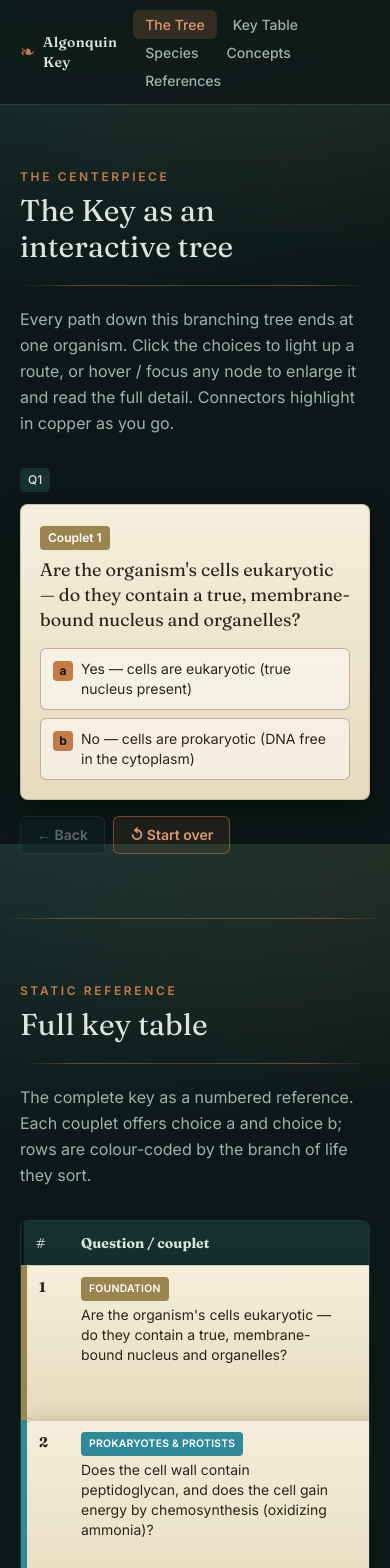
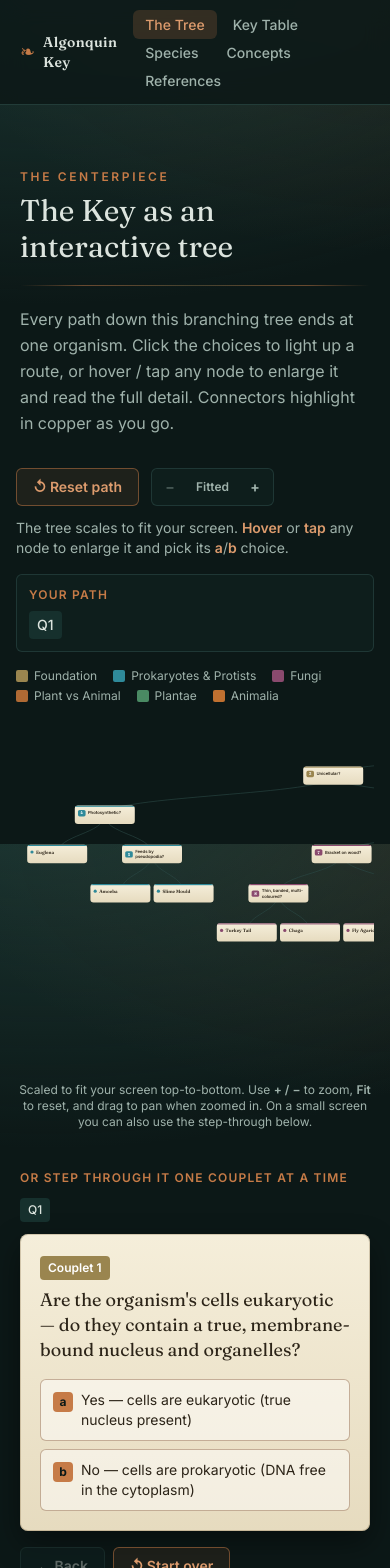
Before and after one commit to IshaanD-RX6600/dichotomous-key, a Next.js app: page / in a window 390 px wide. Shown: the top 1568 px of the page. Built offline with nearby package versions, Linux system fonts and the light colour scheme.

Commit message:
Improve KeySection and KeyTree components for better responsiveness and user interaction

```diff
--- a/components/KeySection.tsx
+++ b/components/KeySection.tsx
@@ -18,18 +18,26 @@ export default function KeySection({
           <SectionHeading
             eyebrow="The centerpiece"
             title="The Key as an interactive tree"
-            lead="Every path down this branching tree ends at one organism. <b>Click</b> the choices to light up a route, or <b>hover / focus</b> any node to enlarge it and read the full detail. Connectors highlight in copper as you go."
+            lead="Every path down this branching tree ends at one organism. <b>Click</b> the choices to light up a route, or <b>hover / tap</b> any node to enlarge it and read the full detail. Connectors highlight in copper as you go."
           />
         </Reveal>
+      </div>
 
-        <Reveal delay={0.1}>
-          <div className="mt-8 hidden md:block">
-            <KeyTree nodes={nodes} organisms={organisms} />
-          </div>
-          <div className="mt-8 md:hidden">
-            <MobileKeyStepper nodes={nodes} organisms={organisms} />
-          </div>
-        </Reveal>
+      {/* The tree canvas gets a wider container than the text column so it can
+          render larger. It works on every device: it fits fully on bigger
+          screens and becomes pannable on small ones. */}
+      <Reveal delay={0.1} className="mt-8">
+        <div className="mx-auto max-w-[1700px] px-4 md:px-8">
+          <KeyTree nodes={nodes} organisms={organisms} />
+        </div>
+      </Reveal>
+
+      {/* Small screens also get the simpler linear step-through. */}
+      <div className="section-shell mt-10 md:hidden">
+        <p className="mb-3 text-xs font-semibold uppercase tracking-widest text-copper">
+          Or step through it one couplet at a time
+        </p>
+        <MobileKeyStepper nodes={nodes} organisms={organisms} />
       </div>
     </section>
   );
--- a/components/KeyTree.tsx
+++ b/components/KeyTree.tsx
@@ -15,6 +15,7 @@ const NODE_H = 46; // compact node box height
 const SLOT_W = 158; // horizontal distance between adjacent leaf columns
 const LEVEL_H = 98; // vertical distance between tree levels
 const PAD = 28; // padding around the diagram so nothing clips at the edges
+const MIN_SCALE = 0.4; // never shrink below this; smaller screens pan instead
 
 export default function KeyTree({
   nodes,
@@ -39,6 +40,7 @@ export default function KeyTree({
   // optional manual multiplier on top (1 = fully fitted, the default).
   const shellRef = useRef<HTMLDivElement>(null);
   const [fitScale, setFitScale] = useState(0.4);
+  const [fitsToScreen, setFitsToScreen] = useState(true);
   const [zoom, setZoom] = useState(1);
 
   /* Layout: each leaf gets its own column (x); each parent sits at the mean x
@@ -79,9 +81,13 @@ export default function KeyTree({
     if (!el) return;
     const compute = () => {
       const availW = el.clientWidth - 8;
-      if (availW <= 0) return; // hidden (e.g. mobile) — keep last value
-      const availH = Math.max(320, Math.min(window.innerHeight * 0.74, 780));
-      setFitScale(Math.min(1, availW / width, availH / height));
+      if (availW <= 0) return; // not laid out yet — keep last value
+      const availH = Math.max(300, Math.min(window.innerHeight * 0.8, 820));
+      const raw = Math.min(availW / width, availH / height); // scale to fully fit
+      // Never shrink below a legible minimum; on very small screens the tree
+      // becomes pannable at MIN_SCALE instead of an unreadable speck.
+      setFitScale(Math.min(1, Math.max(raw, MIN_SCALE)));
+      setFitsToScreen(raw >= MIN_SCALE);
     };
     compute();
     const ro = new ResizeObserver(compute);
@@ -95,6 +101,9 @@ export default function KeyTree({
 
   const scale = fitScale * zoom;
   const zoomedIn = zoom > 1.001;
+  // When the tree can't fully fit legibly (small screens) or the user zoomed
+  // in, make the canvas pannable instead of clipping it.
+  const panning = zoomedIn || !fitsToScreen;
 
   const pathTo = (id: string): string[] => {
     const parent: Record<string, string> = {};
@@ -183,7 +192,7 @@ export default function KeyTree({
           <button className={btnZoom} onClick={() => setZoom((z) => Math.min(3, +(z + 0.25).toFixed(2)))} disabled={zoom >= 3} aria-label="Zoom in" title="Zoom in">+</button>
         </div>
         <p className="text-sm text-cream-dim">
-          The whole tree fits the screen. <b className="text-copper-soft">Hover</b> or <b className="text-copper-soft">focus</b> any node to enlarge it and pick its <b className="text-copper-soft">a</b>/<b className="text-copper-soft">b</b> choice.
+          The tree scales to fit your screen. <b className="text-copper-soft">Hover</b> or <b className="text-copper-soft">tap</b> any node to enlarge it and pick its <b className="text-copper-soft">a</b>/<b className="text-copper-soft">b</b> choice.
         </p>
       </div>
 
@@ -221,15 +230,12 @@ export default function KeyTree({
         ))}
       </div>
 
-      {/* Full-bleed: break out of the text column and use the whole viewport
-          width so the fitted tree renders as large as possible. */}
-      <div className="mx-[calc(50%-50vw)] flex justify-center px-4 md:px-8">
-        <div
-          ref={shellRef}
-          className={`tree-scroll w-full max-w-[1800px] ${zoomedIn ? "overflow-auto" : "overflow-visible"}`}
-          style={zoomedIn ? { maxHeight: "80vh" } : undefined}
-        >
-          <div className="relative mx-auto" style={{ width: width * scale, height: height * scale }}>
+      <div
+        ref={shellRef}
+        className={`tree-scroll w-full ${panning ? "overflow-auto" : "overflow-visible"}`}
+        style={panning ? { maxHeight: "80vh" } : undefined}
+      >
+        <div className="relative mx-auto" style={{ width: width * scale, height: height * scale }}>
           <div
             className="absolute left-0 top-0"
             style={{ width, height, transform: `scale(${scale})`, transformOrigin: "top left" }}
@@ -377,10 +383,9 @@ export default function KeyTree({
             })}
           </div>
         </div>
-        </div>
       </div>
       <p className="mt-3 text-center text-xs text-cream-dim">
-        The entire top-to-bottom tree is shown at once. Use <b>+ / −</b> to zoom in for a closer look, or <b>Fit</b> to reset. On a phone, use the step-through version below.
+        Scaled to fit your screen top-to-bottom. Use <b>+ / −</b> to zoom, <b>Fit</b> to reset, and drag to pan when zoomed in. On a small screen you can also use the step-through below.
       </p>
     </div>
   );
```
